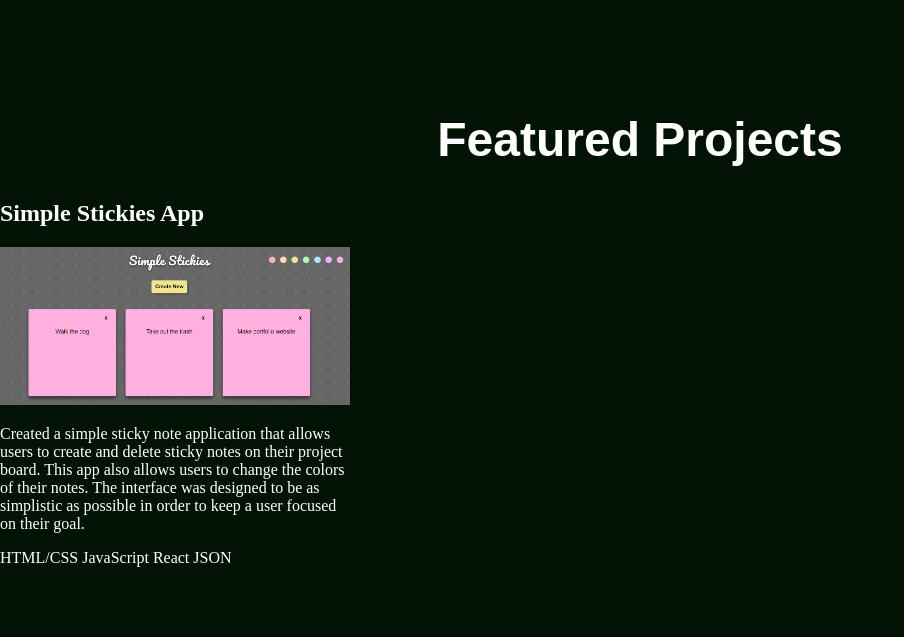
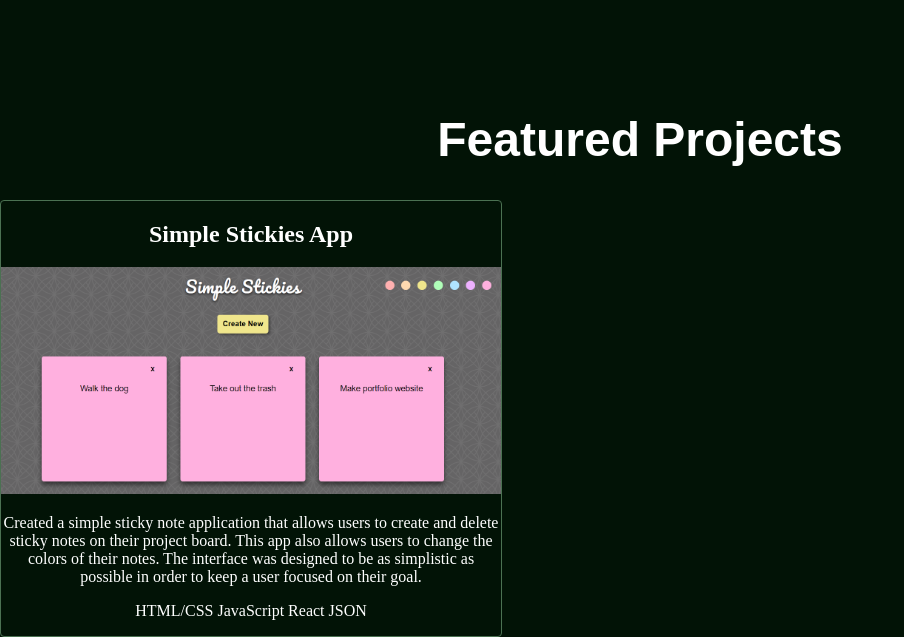
Before and after one commit to vilodye1/vilodye1.github.io, a PHP site: page / in a window 1280 px wide. Shown: the part 1695-2332 px from the top of the page, without its empty margins (0-904 px from the left). Before the commit the page ends 2262 px from the top, so only its background shows below. Run offline with PHP 8.4, Linux system fonts and the light colour scheme; some web fonts are replaced.

Commit message:
Update styles.css

```diff
--- a/styles.css
+++ b/styles.css
@@ -114,8 +114,11 @@ margin: 20px;
 
 /* Projects Section */
 .project-container {
-    max-width: 350px;
+    text-align: center;
+    max-width: 500px;
+    border: 1px solid rgb(75, 113, 82);
+    border-radius: 4px;
 }
 .project-container img {
-    max-width: 350px;
+    max-width: 500px;
 }
```
